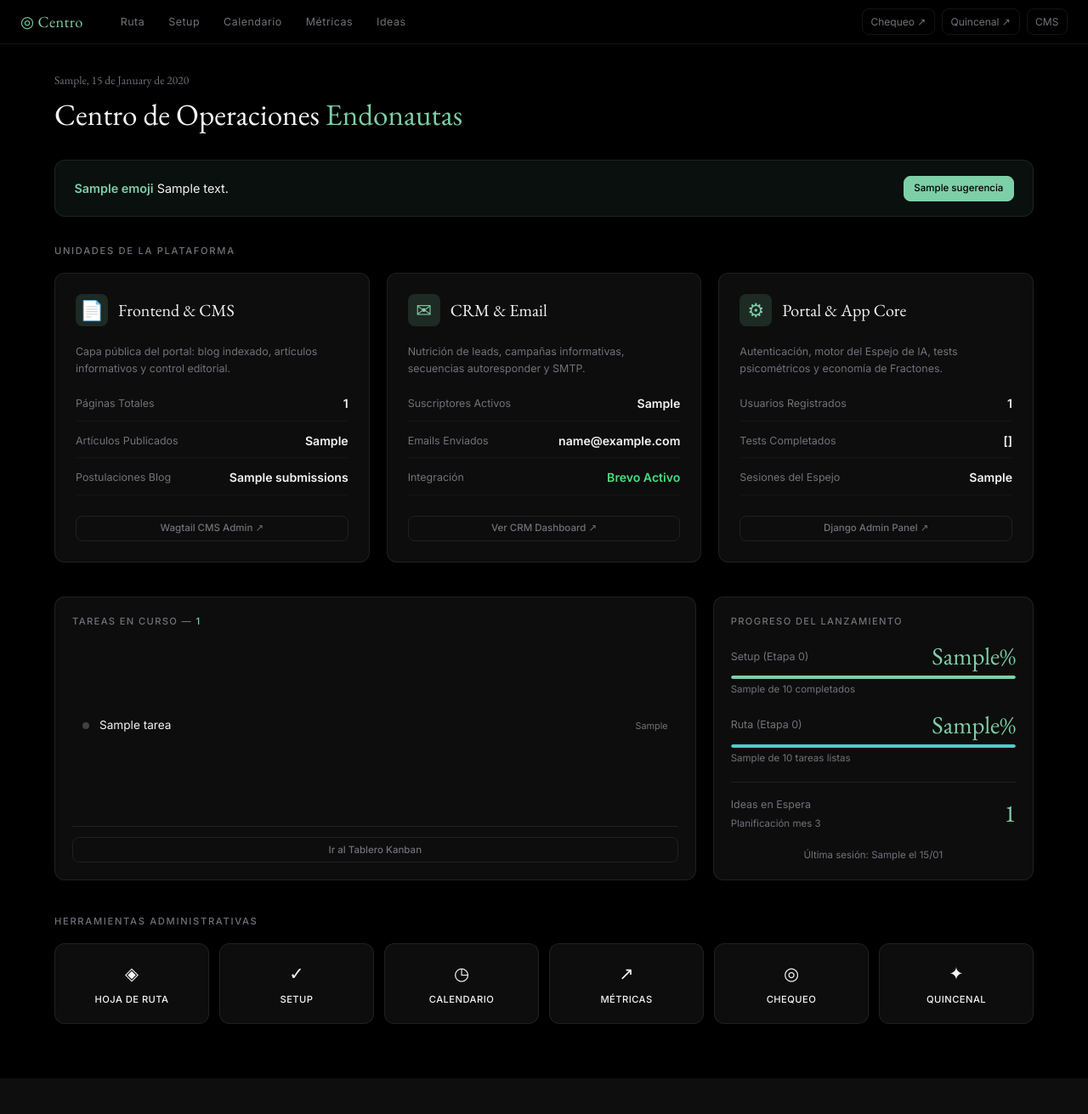
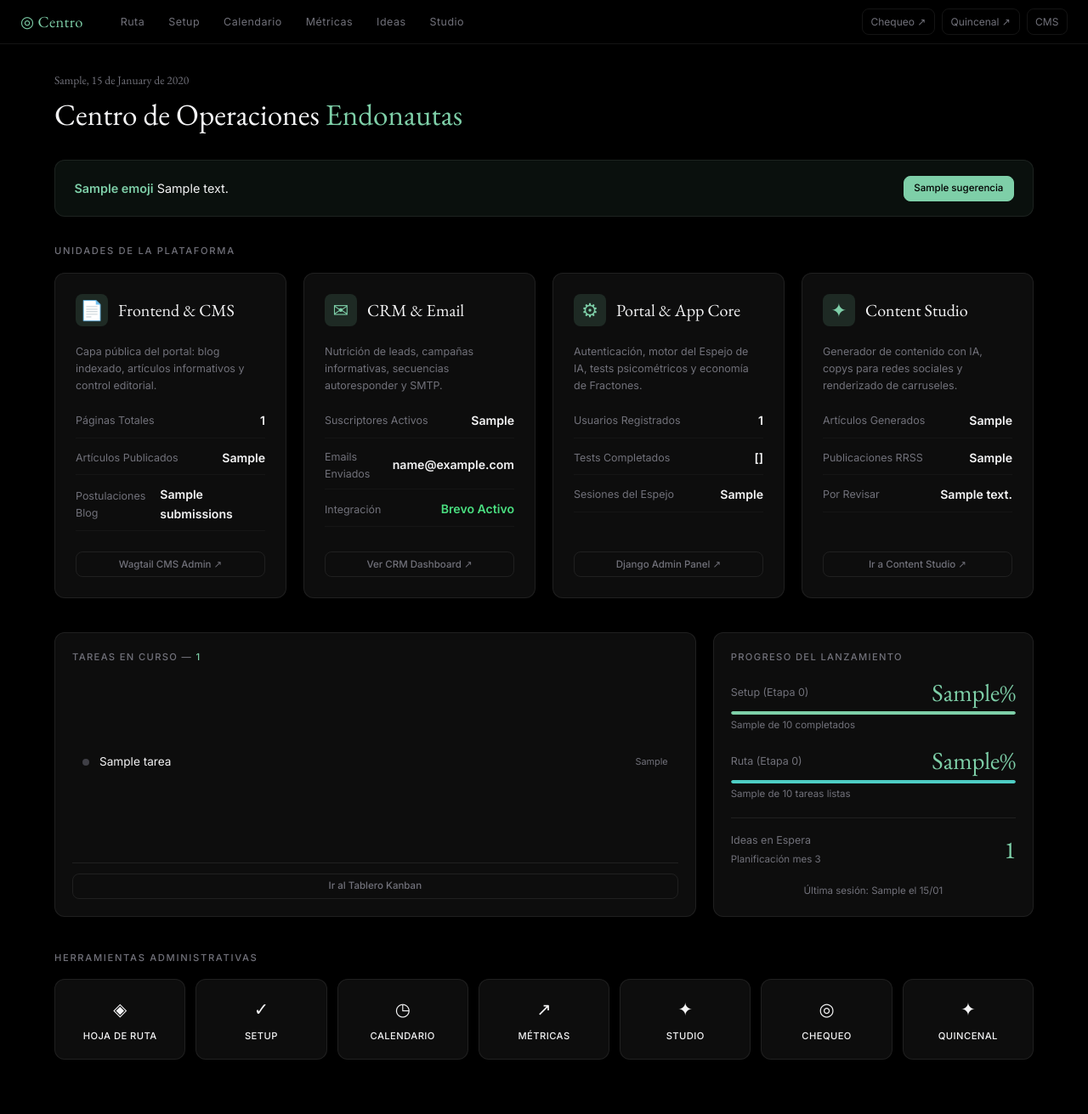
Before and after one commit to jeria88/mirrorwork, a Django app: template templates/centro/index.html in a window 1280 px wide. Shown: the whole page at 85% size. Before the commit the page ends 1269 px from the top, so only its background shows below. Run offline with Django 5.2, Linux system fonts and the light colour scheme; the template is opened without the code that fills it: most values are stand-ins (such as "Sample title", 1, 10 or a date in 2020).

Commit message:
feat(centro): integrar Content Studio (CGM) en el panel de administracion /centro/

```diff
--- a/templates/blog/cgm/base.html
+++ b/templates/blog/cgm/base.html
@@ -135,6 +135,7 @@
     <a href="{% url 'cgm:dashboard' %}" class="{% if tab == 'dashboard' %}active{% endif %}">Dashboard</a>
     <a href="{% url 'cgm:articles' %}" class="{% if tab == 'articles' %}active{% endif %}">Artículos</a>
     <a href="{% url 'cgm:rrss' %}" class="{% if tab == 'rrss' %}active{% endif %}">RRSS</a>
+    <a href="{% url 'centro:index' %}" style="margin-left: auto; color: var(--cgm-accent); font-weight: 500;">← Volver al Centro</a>
   </nav>
 
   {% block cgm_content %}{% endblock %}
--- a/templates/centro/base_centro.html
+++ b/templates/centro/base_centro.html
@@ -290,6 +290,7 @@
     <li><a href="{% url 'centro:calendario' %}" {% if request.resolver_match.url_name == 'calendario' %}class="active"{% endif %}>Calendario</a></li>
     <li><a href="{% url 'centro:metricas' %}" {% if request.resolver_match.url_name == 'metricas' %}class="active"{% endif %}>Métricas</a></li>
     <li><a href="{% url 'centro:ideas' %}" {% if request.resolver_match.url_name == 'ideas' %}class="active"{% endif %}>Ideas</a></li>
+    <li><a href="{% url 'cgm:dashboard' %}" {% if request.resolver_match.namespace == 'cgm' %}class="active"{% endif %}>Studio</a></li>
   </ul>
   <div class="c-nav-ext">
     <a href="{% url 'centro:chequeo_semanal' %}">Chequeo ↗</a>
--- a/templates/centro/index.html
+++ b/templates/centro/index.html
@@ -22,7 +22,7 @@
   /* ── Unified Dashboard Layers Grid ── */
   .layers-grid {
     display: grid;
-    grid-template-columns: 1fr 1fr 1fr;
+    grid-template-columns: repeat(4, 1fr);
     gap: 1.25rem;
     margin-bottom: 2.5rem;
   }
@@ -148,7 +148,7 @@
   }
   .accesos {
     display: grid;
-    grid-template-columns: repeat(6, 1fr);
+    grid-template-columns: repeat(auto-fit, minmax(130px, 1fr));
     gap: 0.75rem;
   }
   .acceso-btn {
@@ -169,10 +169,12 @@
   .acceso-icon { font-size: 1.3rem; }
   .acceso-label { font-size: 0.7rem; font-weight: 500; letter-spacing: 0.04em; text-transform: uppercase; }
 
-  @media (max-width: 992px) {
+  @media (max-width: 1200px) {
+    .layers-grid { grid-template-columns: 1fr 1fr; }
+  }
+  @media (max-width: 768px) {
     .layers-grid { grid-template-columns: 1fr; }
     .dashboard-columns { grid-template-columns: 1fr; }
-    .accesos { grid-template-columns: repeat(3, 1fr); }
   }
 </style>
 {% endblock %}
@@ -290,6 +292,36 @@
       </a>
     </div>
 
+    <!-- Capa 4: Content Studio (CGM) -->
+    <div class="layer-card">
+      <div>
+        <div class="layer-header">
+          <div class="layer-icon">✦</div>
+          <h3 class="layer-title">Content Studio</h3>
+        </div>
+        <p style="font-size:0.78rem; color:var(--muted); margin-bottom:1.25rem;">
+          Generador de contenido con IA, copys para redes sociales y renderizado de carruseles.
+        </p>
+        <div class="layer-metrics">
+          <div class="metric-item">
+            <span class="metric-label">Artículos Generados</span>
+            <span class="metric-val">{{ studio_stats.generated_articles }}</span>
+          </div>
+          <div class="metric-item">
+            <span class="metric-label">Publicaciones RRSS</span>
+            <span class="metric-val">{{ studio_stats.social_posts }}</span>
+          </div>
+          <div class="metric-item">
+            <span class="metric-label">Por Revisar</span>
+            <span class="metric-val" {% if studio_stats.pending_review > 0 %}style="color:var(--gold)"{% endif %}>{{ studio_stats.pending_review }}</span>
+          </div>
+        </div>
+      </div>
+      <a href="{% url 'cgm:dashboard' %}" class="btn btn-ghost btn-sm" style="width:100%; justify-content:center;">
+        Ir a Content Studio ↗
+      </a>
+    </div>
+
   </div>
 
   <!-- ── 2. METAS, SETUP Y TAREAS EN CURSO ── -->
@@ -399,6 +431,10 @@
         <span class="acceso-icon">↗</span>
         <span class="acceso-label">Métricas</span>
       </a>
+      <a href="{% url 'cgm:dashboard' %}" class="acceso-btn">
+        <span class="acceso-icon">✦</span>
+        <span class="acceso-label">Studio</span>
+      </a>
       <a href="{% url 'centro:chequeo_semanal' %}" class="acceso-btn">
         <span class="acceso-icon">◎</span>
         <span class="acceso-label">Chequeo</span>
```
Also changed, not shown: centro/views.py (+7 -1 lines).
